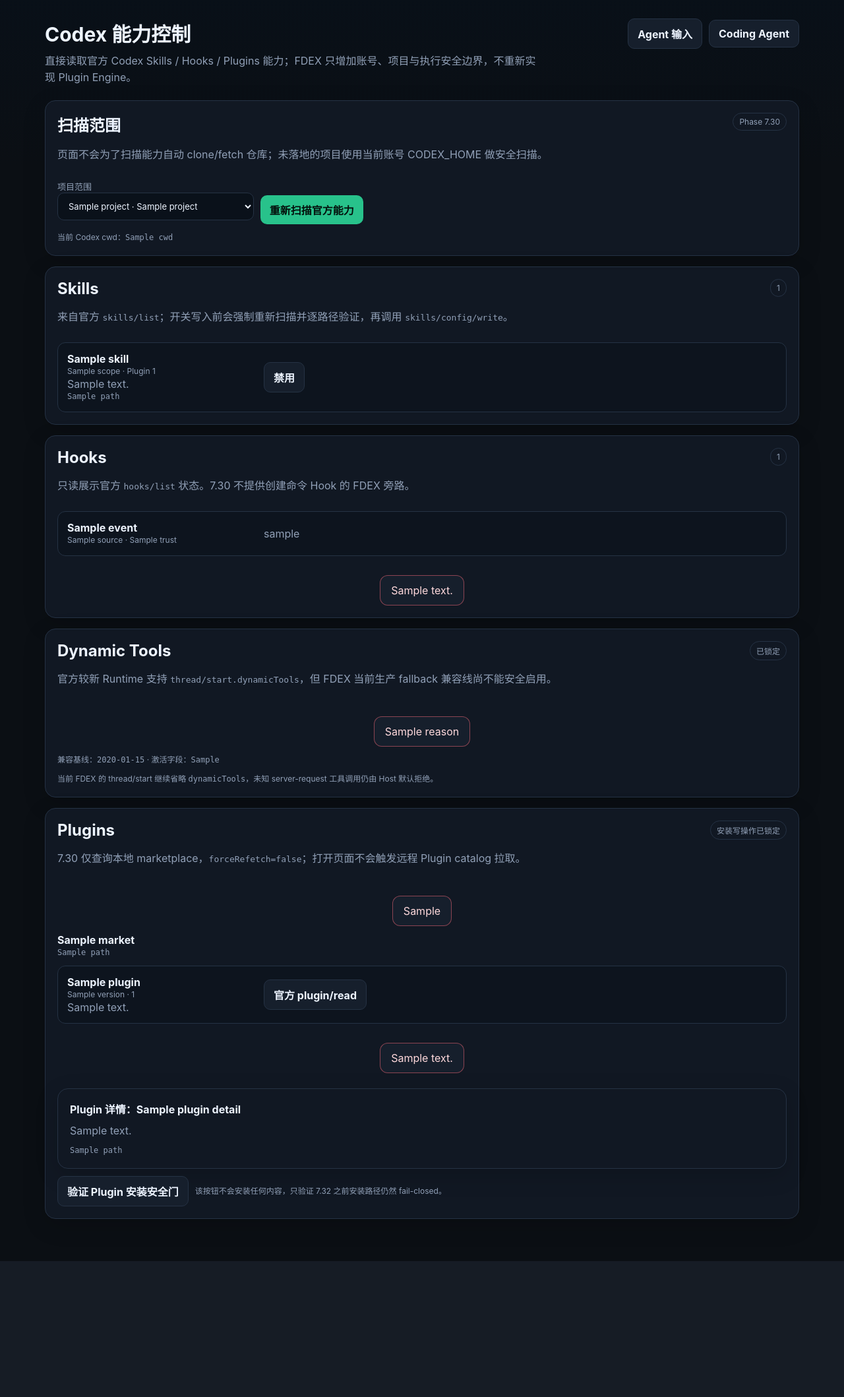
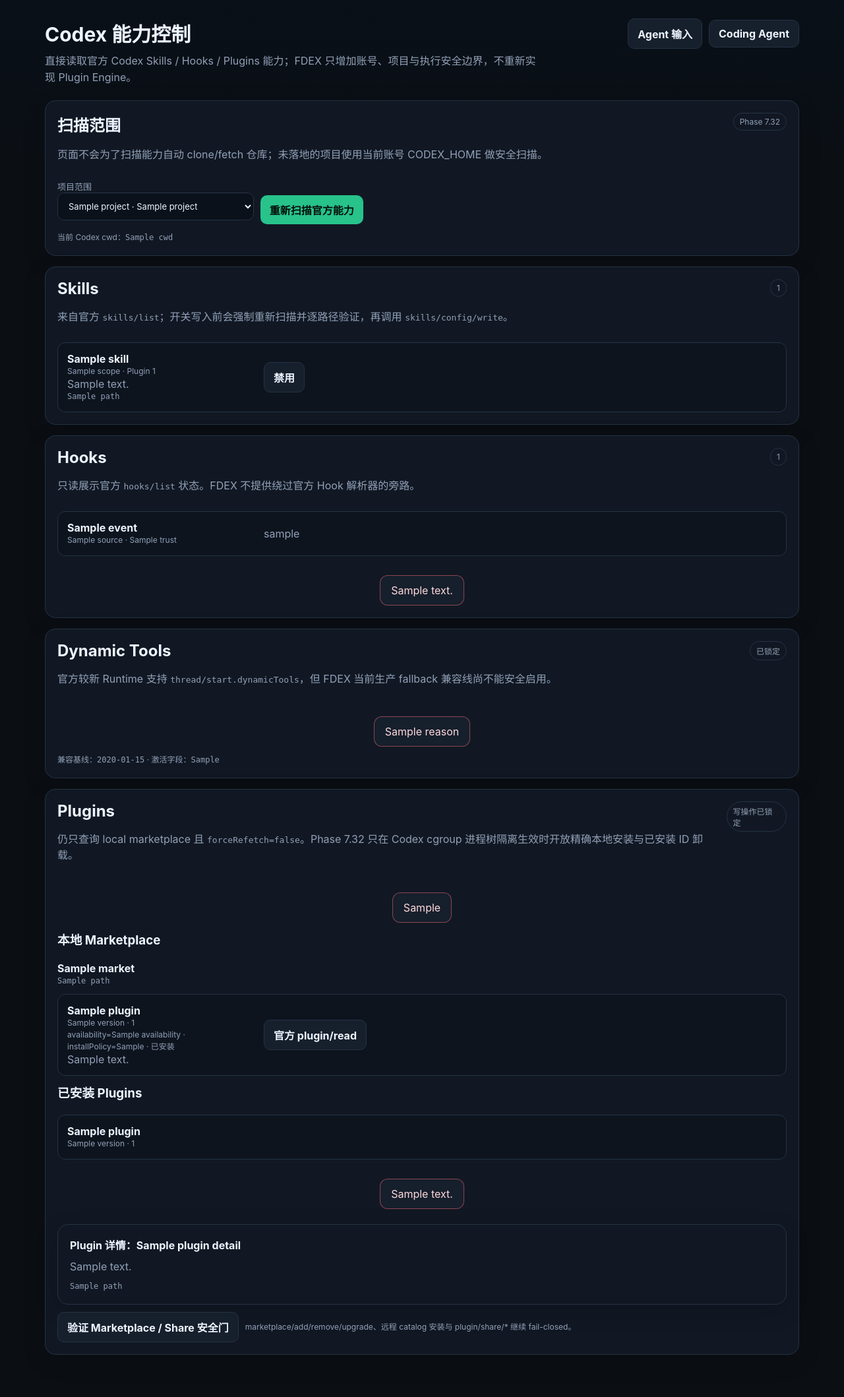
Before and after one commit to b8vipvip/fdex, a Python web app: template server/app/templates/user_agent_capabilities.html in a window 1280 px wide. Shown: the part 71-2189 px from the top of the page at 66% size. Before the commit the page ends 1983 px from the top, so only its background shows below. Run offline with Jinja, Linux system fonts and the light colour scheme; the template is opened without the code that fills it: most values are stand-ins (such as "Sample title", 1, 10 or a date in 2020).

Commit message:
Phase 7.32: add verified Plugin management UI

```diff
--- a/server/app/templates/user_agent_capabilities.html
+++ b/server/app/templates/user_agent_capabilities.html
@@ -19,7 +19,7 @@
         <h2>扫描范围</h2>
         <p>页面不会为了扫描能力自动 clone/fetch 仓库；未落地的项目使用当前账号 CODEX_HOME 做安全扫描。</p>
       </div>
-      <span class="badge">Phase 7.30</span>
+      <span class="badge">Phase 7.32</span>
     </div>
     <form method="get" action="/account/agent/capabilities/" class="row" style="align-items:end">
       <label style="min-width:280px">项目范围
@@ -64,27 +64,18 @@
     {% else %}
     <div class="empty-state"><p>当前范围未发现 Skill。</p></div>
     {% endfor %}
-    {% for item in inventory.skill_errors %}
-    <div class="alert alert-error">Skill 扫描错误：{{ item.message }}</div>
-    {% endfor %}
+    {% for item in inventory.skill_errors %}<div class="alert alert-error">Skill 扫描错误：{{ item.message }}</div>{% endfor %}
   </section>
 
   <section class="card span-12 stack">
     <div class="card-head">
-      <div><h2>Hooks</h2><p>只读展示官方 <code>hooks/list</code> 状态。7.30 不提供创建命令 Hook 的 FDEX 旁路。</p></div>
+      <div><h2>Hooks</h2><p>只读展示官方 <code>hooks/list</code> 状态。FDEX 不提供绕过官方 Hook 解析器的旁路。</p></div>
       <span class="badge">{{ inventory.hooks|length }}</span>
     </div>
     {% for hook in inventory.hooks %}
-    <div class="conversation-card">
-      <div><strong>{{ hook.event or 'Hook' }}</strong><div class="fine">{{ hook.source }} · {{ hook.trust }}</div></div>
-      <div class="conversation-preview">{{ hook.handler }}</div>
-    </div>
-    {% else %}
-    <div class="empty-state"><p>当前范围未发现 Hook。</p></div>
-    {% endfor %}
-    {% for message in inventory.hook_diagnostics %}
-    <div class="alert alert-error">{{ message }}</div>
-    {% endfor %}
+    <div class="conversation-card"><div><strong>{{ hook.event or 'Hook' }}</strong><div class="fine">{{ hook.source }} · {{ hook.trust }}</div></div><div class="conversation-preview">{{ hook.handler }}</div></div>
+    {% else %}<div class="empty-state"><p>当前范围未发现 Hook。</p></div>{% endfor %}
+    {% for message in inventory.hook_diagnostics %}<div class="alert alert-error">{{ message }}</div>{% endfor %}
   </section>
 
   <section class="card span-12 stack">
@@ -94,15 +85,16 @@
     </div>
     <div class="alert alert-error">{{ dynamic_tool.reason }}</div>
     <div class="fine">兼容基线：<code>{{ dynamic_tool.runtime_fallback }}</code> · 激活字段：<code>{{ dynamic_tool.activation_field }}</code></div>
-    <div class="fine">当前 FDEX 的 thread/start 继续省略 <code>dynamicTools</code>，未知 server-request 工具调用仍由 Host 默认拒绝。</div>
   </section>
 
   <section class="card span-12 stack">
     <div class="card-head">
-      <div><h2>Plugins</h2><p>7.30 仅查询本地 marketplace，<code>forceRefetch=false</code>；打开页面不会触发远程 Plugin catalog 拉取。</p></div>
-      <span class="badge">安装写操作已锁定</span>
+      <div><h2>Plugins</h2><p>仍只查询 local marketplace 且 <code>forceRefetch=false</code>。Phase 7.32 只在 Codex cgroup 进程树隔离生效时开放精确本地安装与已安装 ID 卸载。</p></div>
+      <span class="badge">{{ '受控写操作已开放' if inventory.plugin_mutation_allowed else '写操作已锁定' }}</span>
     </div>
-    <div class="alert alert-error">{{ inventory.plugin_mutation_reason }}</div>
+    <div class="alert {% if inventory.plugin_mutation_allowed %}alert-success{% else %}alert-error{% endif %}">{{ inventory.plugin_mutation_reason }}</div>
+
+    <h3>本地 Marketplace</h3>
     {% for market in inventory.marketplaces %}
     <div class="stack">
       <div><strong>{{ market.name or 'Local marketplace' }}</strong><div class="fine"><code>{{ market.path }}</code></div></div>
@@ -111,8 +103,10 @@
         <div>
           <strong>{{ plugin.name }}</strong>
           <div class="fine">{{ plugin.version }}{% if plugin.id %} · {{ plugin.id }}{% endif %}</div>
+          <div class="fine">availability={{ plugin.availability or 'unknown' }} · installPolicy={{ plugin.install_policy or 'unknown' }}{% if plugin.installed %} · 已安装{% endif %}</div>
           <div class="conversation-preview">{{ plugin.description }}</div>
         </div>
+        <div class="row">
           {% if market.path %}
           <form method="get" action="/account/agent/capabilities/">
             <input type="hidden" name="project_id" value="{{ selected_project_id }}">
@@ -121,30 +115,54 @@
             <button type="submit" class="button button-secondary">官方 plugin/read</button>
           </form>
           {% endif %}
+          {% if inventory.plugin_mutation_allowed and market.path and not plugin.installed and plugin.availability == 'AVAILABLE' and plugin.install_policy != 'NOT_AVAILABLE' %}
+          <form method="post" action="/account/agent/capabilities/plugins/install" data-confirm="将通过官方 plugin/install 安装该本地 Plugin，并由 FDEX 进程树隔离约束其运行。确定继续吗？">
+            <input type="hidden" name="csrf_token" value="{{ csrf_token }}">
+            <input type="hidden" name="project_id" value="{{ selected_project_id }}">
+            <input type="hidden" name="marketplace_path" value="{{ market.path }}">
+            <input type="hidden" name="plugin_name" value="{{ plugin.name }}">
+            <button type="submit" class="button button-primary">安装</button>
+          </form>
+          {% endif %}
+        </div>
       </div>
       {% endfor %}
     </div>
-    {% else %}
-    <div class="empty-state"><p>当前范围未发现本地 Plugin marketplace。</p></div>
+    {% else %}<div class="empty-state"><p>当前范围未发现本地 Plugin marketplace。</p></div>{% endfor %}
+
+    <h3>已安装 Plugins</h3>
+    {% set installed_count = namespace(value=0) %}
+    {% for market in inventory.installed_marketplaces %}
+      {% for plugin in market.plugins %}
+        {% if plugin.installed %}
+        {% set installed_count.value = installed_count.value + 1 %}
+        <div class="conversation-card">
+          <div><strong>{{ plugin.name }}</strong><div class="fine">{{ plugin.version }}{% if plugin.id %} · {{ plugin.id }}{% endif %}</div></div>
+          {% if inventory.plugin_mutation_allowed and plugin.id %}
+          <form method="post" action="/account/agent/capabilities/plugins/uninstall" data-confirm="将通过官方 plugin/uninstall 卸载该 Plugin，并再次查询 plugin/installed 确认结果。确定继续吗？">
+            <input type="hidden" name="csrf_token" value="{{ csrf_token }}">
+            <input type="hidden" name="project_id" value="{{ selected_project_id }}">
+            <input type="hidden" name="plugin_id" value="{{ plugin.id }}">
+            <button type="submit" class="button button-secondary">卸载</button>
+          </form>
+          {% endif %}
+        </div>
+        {% endif %}
       {% endfor %}
-    {% for message in inventory.plugin_diagnostics %}
-    <div class="alert alert-error">{{ message }}</div>
     {% endfor %}
+    {% if installed_count.value == 0 %}<div class="empty-state"><p>当前范围未发现已安装 Plugin。</p></div>{% endif %}
 
+    {% for message in inventory.plugin_diagnostics %}<div class="alert alert-error">{{ message }}</div>{% endfor %}
     {% if plugin_detail %}
-    <div class="card stack" style="margin-top:12px">
-      <div><strong>Plugin 详情：{{ plugin_detail.name }}</strong></div>
-      <div class="conversation-preview">{{ plugin_detail.description }}</div>
-      {% if plugin_detail.path %}<div class="fine"><code>{{ plugin_detail.path }}</code></div>{% endif %}
-    </div>
+    <div class="card stack" style="margin-top:12px"><div><strong>Plugin 详情：{{ plugin_detail.name }}</strong></div><div class="conversation-preview">{{ plugin_detail.description }}</div>{% if plugin_detail.path %}<div class="fine"><code>{{ plugin_detail.path }}</code></div>{% endif %}</div>
     {% endif %}
 
     <form method="post" action="/account/agent/capabilities/plugins/mutate" class="row">
       <input type="hidden" name="csrf_token" value="{{ csrf_token }}">
       <input type="hidden" name="project_id" value="{{ selected_project_id }}">
-      <input type="hidden" name="action" value="plugin/install">
-      <button type="submit" class="button button-secondary">验证 Plugin 安装安全门</button>
-      <span class="fine">该按钮不会安装任何内容，只验证 7.32 之前安装路径仍然 fail-closed。</span>
+      <input type="hidden" name="action" value="marketplace/add">
+      <button type="submit" class="button button-secondary">验证 Marketplace / Share 安全门</button>
+      <span class="fine">marketplace/add/remove/upgrade、远程 catalog 安装与 plugin/share/* 继续 fail-closed。</span>
     </form>
   </section>
 </div>
```
Lines whose indentation alone changed are shown as unchanged.
